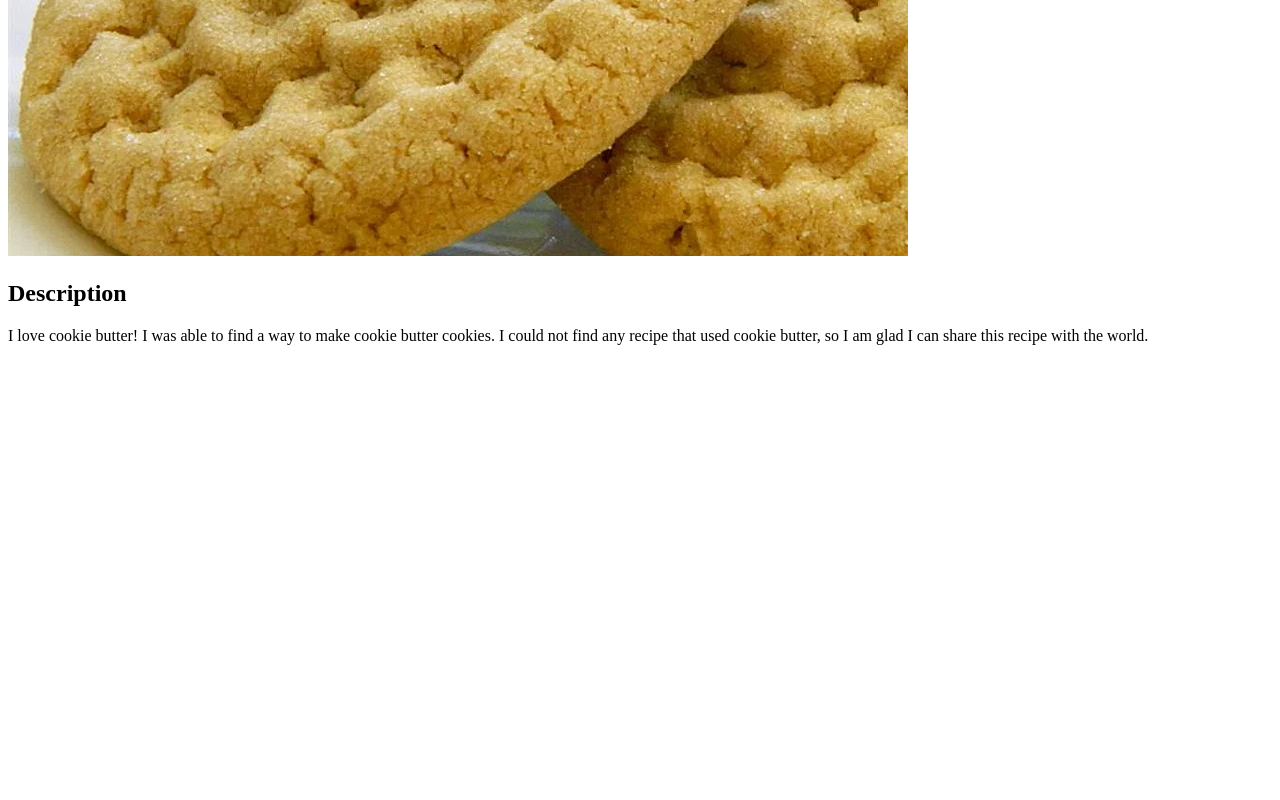
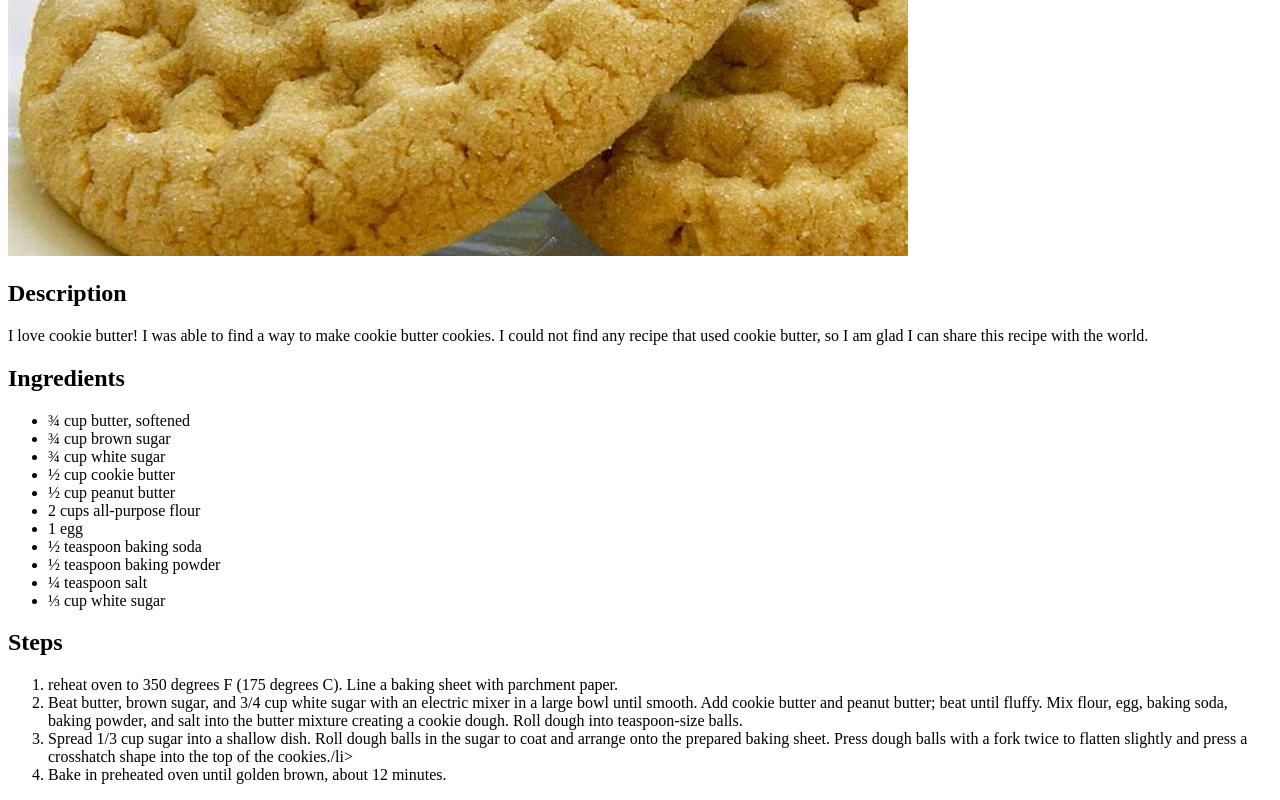
Before and after one commit to dalictn/odin-recipes, a plain HTML site: page recipes/cookies.html in a window 1280 px wide. Shown: the part 425-1225 px from the top of the page. Before the commit the page ends 800 px from the top, so only its background shows below. Drawn offline with Linux system fonts and the light colour scheme.

Commit message:
Add Ingredients and Steps

```diff
--- a/recipes/cookies.html
+++ b/recipes/cookies.html
@@ -11,5 +11,39 @@
         <p> I love cookie butter! I was able to find a way to make cookie butter cookies.
             I could not find any recipe that used cookie butter, so I am glad I can share this recipe with the world.
         </p>
+        <h2>Ingredients</h2>
+        <ul>
+            <li>¾ cup butter, softened</li>
+            <li>¾ cup brown sugar</li>
+            <li>¾ cup white sugar</li>
+            <li>½ cup cookie butter</li>
+            <li>½ cup peanut butter</li>
+            <li>2 cups all-purpose flour</li>
+            <li>1 egg</li>
+            <li>½ teaspoon baking soda</li>
+            <li>½ teaspoon baking powder</li>
+            <li>¼ teaspoon salt</li>
+            <li>⅓ cup white sugar</li>
+        </ul>
+
+        <h2>Steps</h2>
+        <ol>
+            <li>
+                reheat oven to 350 degrees F (175 degrees C). Line a baking sheet with parchment paper.
+            </li>
+            <li>
+                Beat butter, brown sugar, and 3/4 cup white sugar with an electric mixer in a large bowl until smooth.
+                Add cookie butter and peanut butter; beat until fluffy.
+                Mix flour, egg, baking soda, baking powder, and salt into the butter mixture creating a cookie dough.
+                Roll dough into teaspoon-size balls.
+            </li>
+            <li>
+                Spread 1/3 cup sugar into a shallow dish.
+                Roll dough balls in the sugar to coat and arrange onto the prepared baking sheet.
+                Press dough balls with a fork twice to flatten slightly and press a crosshatch shape into the top of the cookies./li>
+            <li>
+                Bake in preheated oven until golden brown, about 12 minutes.
+            </li>
+        </ol>
     </body>
 </html>
```
